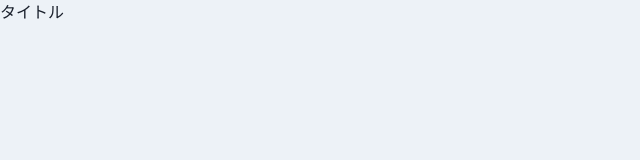
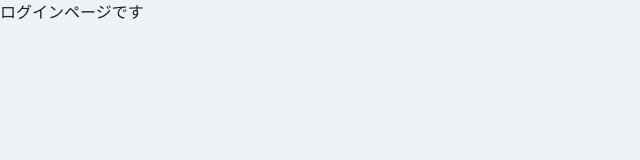
Before and after one commit to ryota-09/react-user-app, a React (Create React App) app: page / in a window 1280 px wide. Shown: the top 160 px of the page, without its empty margins (0-640 px from the left). Built offline with nearby package versions, Linux system fonts and the light colour scheme.

Commit message:
routesの設定

```diff
--- a/src/App.tsx
+++ b/src/App.tsx
@@ -1,9 +1,18 @@
-import React from 'react';
+import React from "react";
+import { ChakraProvider } from "@chakra-ui/react";
+import { BrowserRouter } from "react-router-dom";
+
+import theme from "./theme/theme";
+import { Router } from  "./router/Router"
 
 function App() {
   return (
     <div className="App">
-      <h1>タイトル</h1>
+      <ChakraProvider theme={theme}>
+        <BrowserRouter>
+          <Router />
+        </BrowserRouter>
+      </ChakraProvider>
     </div>
   );
 }
--- a/src/components/pages/Login.tsx
+++ b/src/components/pages/Login.tsx
@@ -3,6 +3,6 @@ import { FC, memo } from "react";
 //memoは全体を囲う。
 export const Login: FC = memo(() => {
   return (
-    <p>ああ</p>
+    <p>ログインページです</p>
   )
 });
--- a/src/index.tsx
+++ b/src/index.tsx
@@ -1,14 +1,10 @@
 import React from "react";
 import ReactDOM from "react-dom";
 import App from "./App";
-import { ChakraProvider } from "@chakra-ui/react";
-import theme from "./theme/theme"
 
 ReactDOM.render(
   <React.StrictMode>
-    <ChakraProvider theme={theme}>
-      <App />
-    </ChakraProvider>
+    <App />
   </React.StrictMode>,
   document.getElementById("root")
 );
--- /dev/null
+++ b/src/router/Router.tsx
@@ -0,0 +1,13 @@
+import { FC, memo } from "react";
+import { Route, Switch } from "react-router-dom";
+import { Login } from "../components/pages/Login";
+
+export const Router: FC = memo(() => {
+  return (
+    <Switch>
+      <Route exact path="/">
+        <Login />
+      </Route>
+    </Switch>
+  )
+})
```
Also changed, not shown: src/router/HomeRoutes.tsx (added, +21 -0 lines).
